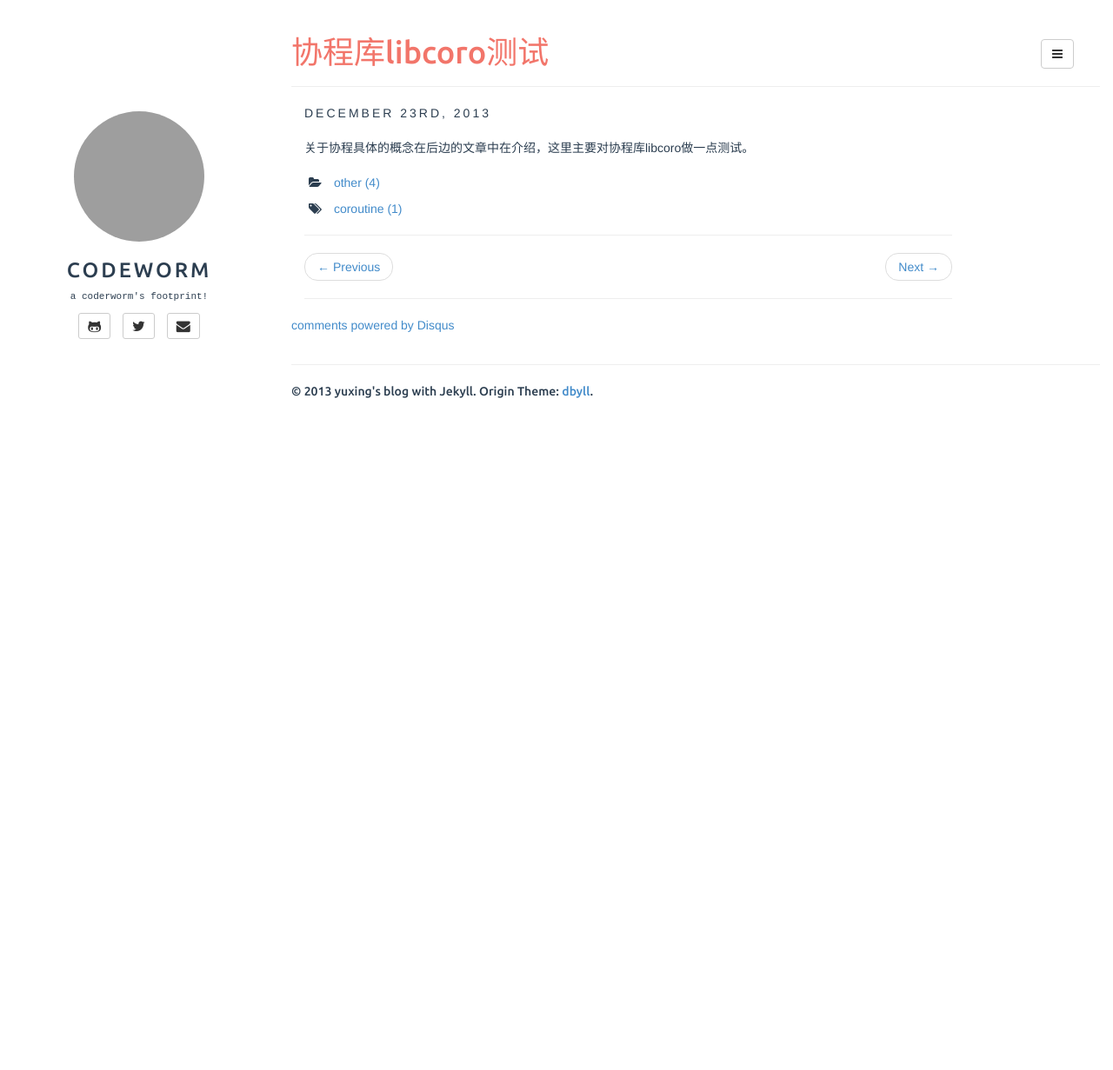
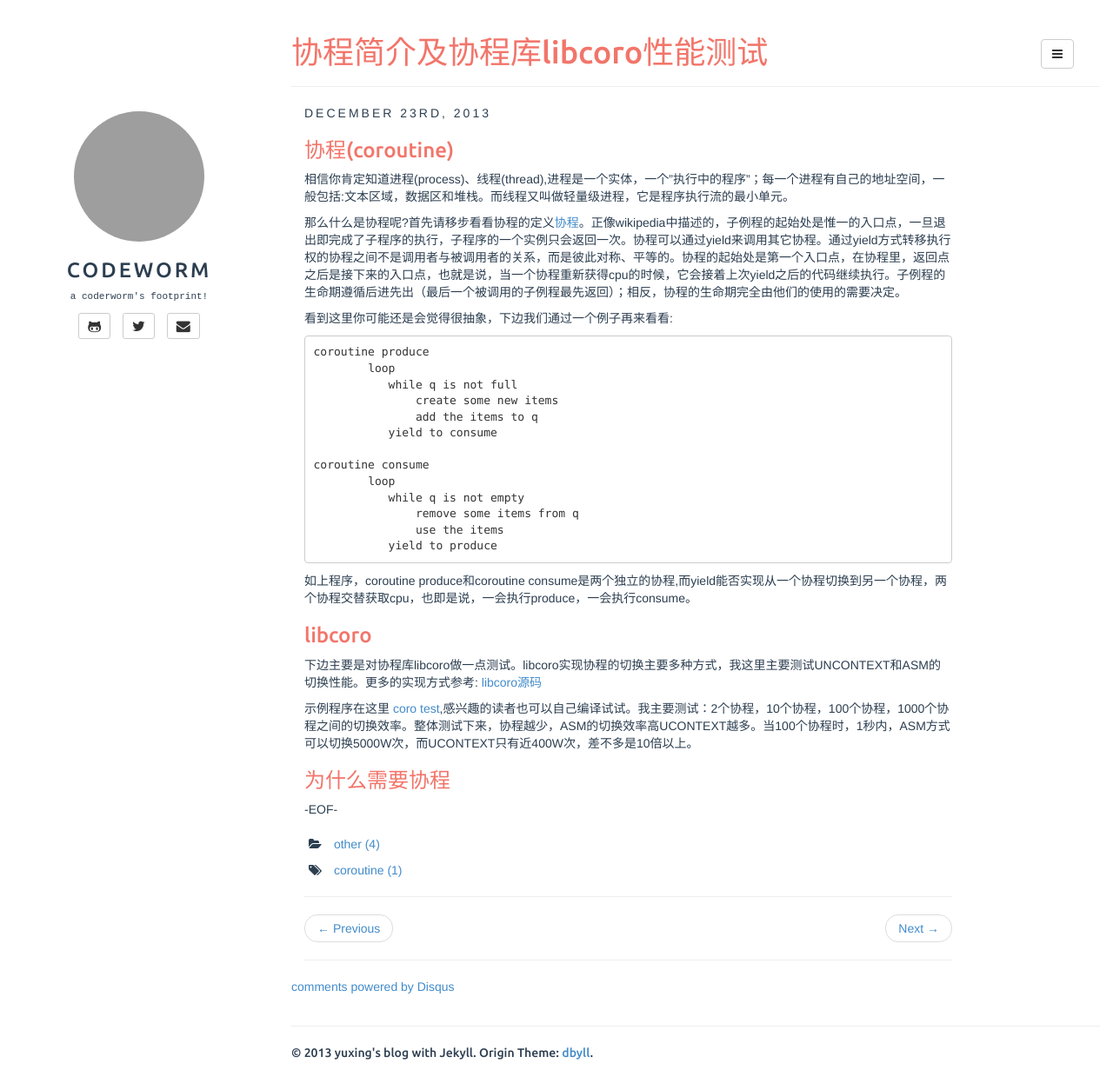
Before and after one commit to yuxingfirst/blog, a Jekyll site: the page built from _posts/other/2013-12-23-libcoro-test.md, in a window 1280 px wide and 1231 px high. Shown: the whole window at 87% size. Built offline with Jekyll 4.4.1, drawn with Linux system fonts in a browser that asks for light colours; comment, search, counter and statistics services are not loaded; grey boxes are pictures that could not be loaded.

Commit message:
add libcoro

```diff
--- a/_posts/other/2013-12-23-libcoro-test.md
+++ b/_posts/other/2013-12-23-libcoro-test.md
@@ -1,9 +1,43 @@
 ---
-title: 协程库libcoro测试
+title: 协程简介及协程库libcoro性能测试
 layout: post
 categories: [other]
 tags: [coroutine]
-description: .
+description:
 ---
 
-关于协程具体的概念在后边的文章中在介绍，这里主要对协程库libcoro做一点测试。
+###协程(coroutine)
+
+相信你肯定知道进程(process)、线程(thread),进程是一个实体，一个"执行中的程序"；每一个进程有自己的地址空间，一般包括:文本区域，数据区和堆栈。而线程又叫做轻量级进程，它是程序执行流的最小单元。
+
+那么什么是协程呢?首先请移步看看协程的定义[协程](http://zh.wikipedia.org/wiki/%E5%8D%8F%E7%A8%8B 协程)。正像wikipedia中描述的，子例程的起始处是惟一的入口点，一旦退出即完成了子程序的执行，子程序的一个实例只会返回一次。协程可以通过yield来调用其它协程。通过yield方式转移执行权的协程之间不是调用者与被调用者的关系，而是彼此对称、平等的。协程的起始处是第一个入口点，在协程里，返回点之后是接下来的入口点，也就是说，当一个协程重新获得cpu的时候，它会接着上次yield之后的代码继续执行。子例程的生命期遵循后进先出（最后一个被调用的子例程最先返回）；相反，协程的生命期完全由他们的使用的需要决定。
+
+看到这里你可能还是会觉得很抽象，下边我们通过一个例子再来看看:
+
+	coroutine produce
+		loop
+		   while q is not full
+		       create some new items
+		       add the items to q
+		   yield to consume
+
+	coroutine consume
+		loop
+		   while q is not empty
+		       remove some items from q
+		       use the items
+		   yield to produce
+
+如上程序，coroutine produce和coroutine consume是两个独立的协程,而yield能否实现从一个协程切换到另一个协程，两个协程交替获取cpu，也即是说，一会执行produce，一会执行consume。
+
+###libcoro
+
+下边主要是对协程库libcoro做一点测试。libcoro实现协程的切换主要多种方式，我这里主要测试UNCONTEXT和ASM的切换性能。更多的实现方式参考: [libcoro源码](https://github.com/yuxingfirst/libcoro)
+
+示例程序在这里 [coro test](https://github.com/yuxingfirst/libcoro/blob/master/t.c),感兴趣的读者也可以自己编译试试。我主要测试：2个协程，10个协程，100个协程，1000个协程之间的切换效率。整体测试下来，协程越少，ASM的切换效率高UCONTEXT越多。当100个协程时，1秒内，ASM方式可以切换5000W次，而UCONTEXT只有近400W次，差不多是10倍以上。
+
+###为什么需要协程
+
+
+
+-EOF-
```
